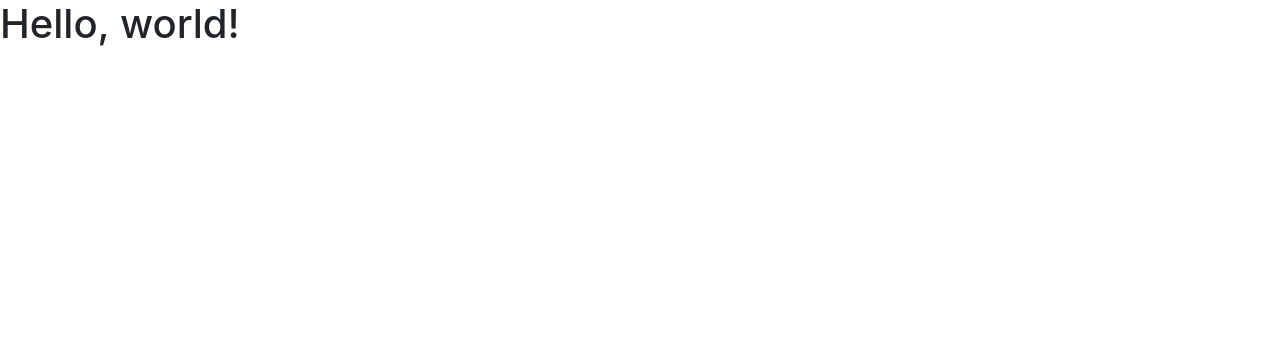
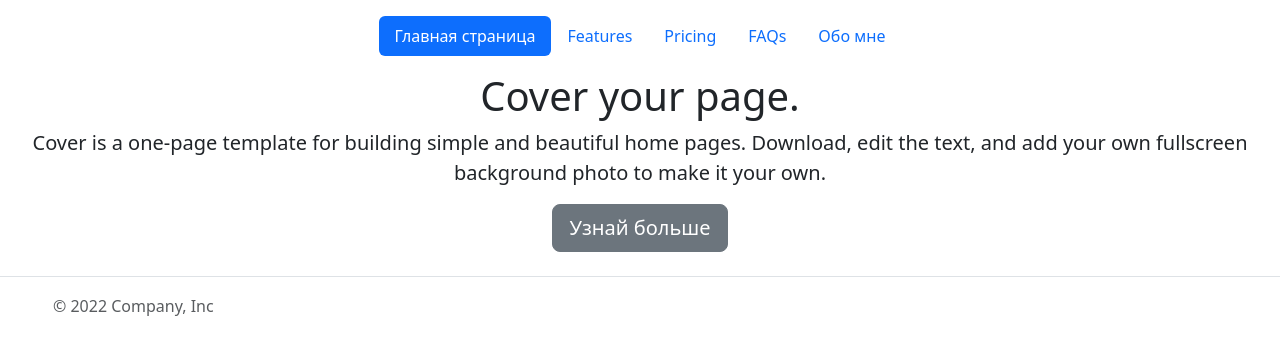
Before and after one commit to everybodygetup/soloflask, a Flask app: page / in a window 1280 px wide. Shown: the top 355 px of the page. Run offline with Flask 2, Linux system fonts and the light colour scheme; some libraries are stand-ins or nearby versions.

Commit message:
Добавил новые шаблоны и пути к ним

```diff
--- a/app.py
+++ b/app.py
@@ -12,12 +12,7 @@ def index():
     return render_template('index.j2')
 
 
-@app.route('/index/')
-@app.route('/index/<name>')
-def hello(name=None):
-    return render_template('index.j2', name=name)
-
 
 @app.route('/about')
 def about():
-    return 'about page'
+    return render_template('about.j2')
--- /dev/null
+++ b/templates/about.j2
@@ -0,0 +1,3 @@
+{% extends "base.j2" %}
+{% block content %}
+{% endblock %}
--- /dev/null
+++ b/templates/base.j2
@@ -0,0 +1,90 @@
+
+<!doctype html>
+<html lang="en">
+  <head>
+    <meta charset="utf-8">
+    <meta name="viewport" content="width=device-width, initial-scale=1, shrink-to-fit=no">
+    <meta name="description" content="">
+    <meta name="author" content="Mark Otto, Jacob Thornton, and Bootstrap contributors">
+    <meta name="generator" content="Hugo 0.101.0">
+
+    <title>Главная страница</title>
+
+    <link rel="canonical" href="https://getbootstrap.com/docs/4.6/examples/cover/">
+    <link rel="stylesheet" href="https://cdn.jsdelivr.net/npm/bootstrap@4.6.2/dist/css/bootstrap.min.css" integrity="sha384-xOolHFLEh07PJGoPkLv1IbcEPTNtaed2xpHsD9ESMhqIYd0nLMwNLD69Npy4HI+N" crossorigin="anonymous">
+
+
+    <!-- Bootstrap core CSS -->
+    <link href="/docs/4.6/dist/css/bootstrap.min.css" rel="stylesheet" integrity="sha384-xOolHFLEh07PJGoPkLv1IbcEPTNtaed2xpHsD9ESMhqIYd0nLMwNLD69Npy4HI+N" crossorigin="anonymous">
+
+
+
+    <!-- Favicons -->
+<link rel="apple-touch-icon" href="/docs/4.6/assets/img/favicons/apple-touch-icon.png" sizes="180x180">
+<link rel="icon" href="/docs/4.6/assets/img/favicons/favicon-32x32.png" sizes="32x32" type="image/png">
+<link rel="icon" href="/docs/4.6/assets/img/favicons/favicon-16x16.png" sizes="16x16" type="image/png">
+<link rel="manifest" href="/docs/4.6/assets/img/favicons/manifest.json">
+<link rel="mask-icon" href="/docs/4.6/assets/img/favicons/safari-pinned-tab.svg" color="#563d7c">
+<link rel="icon" href="/docs/4.6/assets/img/favicons/favicon.ico">
+<meta name="msapplication-config" content="/docs/4.6/assets/img/favicons/browserconfig.xml">
+<meta name="theme-color" content="#563d7c">
+
+
+    <style>
+      .bd-placeholder-img {
+        font-size: 1.125rem;
+        text-anchor: middle;
+        -webkit-user-select: none;
+        -moz-user-select: none;
+        -ms-user-select: none;
+        user-select: none;
+      }
+
+      @media (min-width: 768px) {
+        .bd-placeholder-img-lg {
+          font-size: 3.5rem;
+        }
+      }
+    </style>
+
+
+    <!-- Custom styles for this template -->
+    <link href="cover.css" rel="stylesheet">
+  </head>
+  <body class="text-center">
+
+<div class="container">
+    <header class="d-flex justify-content-center py-3">
+      <ul class="nav nav-pills">
+        <li class="nav-item"><a href="{{ url_for('index') }}" class="nav-link active" aria-current="page">Главная страница</a></li>
+        <li class="nav-item"><a href="#" class="nav-link">Features</a></li>
+        <li class="nav-item"><a href="#" class="nav-link">Pricing</a></li>
+        <li class="nav-item"><a href="#" class="nav-link">FAQs</a></li>
+        <li class="nav-item"><a href="{{ url_for('about') }}" class="nav-link">Обо мне</a></li>
+      </ul>
+    </header>
+  </div>
+
+
+{% block content %}{% endblock %}
+
+<footer class="d-flex flex-wrap justify-content-between align-items-center py-3 my-4 border-top">
+    <div class="col-md-4 d-flex align-items-center">
+      <a href="/" class="mb-3 me-2 mb-md-0 text-muted text-decoration-none lh-1">
+        <svg class="bi" width="30" height="24"><use xlink:href="#bootstrap"></use></svg>
+      </a>
+      <span class="mb-3 mb-md-0 text-muted">© 2022 Company, Inc</span>
+    </div>
+
+    <ul class="nav col-md-4 justify-content-end list-unstyled d-flex">
+      <li class="ms-3"><a class="text-muted" href="#"><svg class="bi" width="24" height="24"><use xlink:href="#twitter"></use></svg></a></li>
+      <li class="ms-3"><a class="text-muted" href="#"><svg class="bi" width="24" height="24"><use xlink:href="#instagram"></use></svg></a></li>
+      <li class="ms-3"><a class="text-muted" href="#"><svg class="bi" width="24" height="24"><use xlink:href="#facebook"></use></svg></a></li>
+    </ul>
+  </footer>
+
+<script src="https://cdn.jsdelivr.net/npm/jquery@3.5.1/dist/jquery.slim.min.js" integrity="sha384-DfXdz2htPH0lsSSs5nCTpuj/zy4C+OGpamoFVy38MVBnE+IbbVYUew+OrCXaRkfj" crossorigin="anonymous"></script>
+<script src="https://cdn.jsdelivr.net/npm/bootstrap@4.6.2/dist/js/bootstrap.bundle.min.js" integrity="sha384-Fy6S3B9q64WdZWQUiU+q4/2Lc9npb8tCaSX9FK7E8HnRr0Jz8D6OP9dO5Vg3Q9ct" crossorigin="anonymous"></script>
+
+  </body>
+</html>
--- a/templates/index.j2
+++ b/templates/index.j2
@@ -1,29 +1,14 @@
-<!doctype html>
-<html lang="en">
-  <head>
-    <!-- Required meta tags -->
-    <meta charset="utf-8">
-    <meta name="viewport" content="width=device-width, initial-scale=1, shrink-to-fit=no">
+{% extends "base.j2" %}
 
-    <!-- Bootstrap CSS -->
-    <link rel="stylesheet" href="https://cdn.jsdelivr.net/npm/bootstrap@4.6.2/dist/css/bootstrap.min.css" integrity="sha384-xOolHFLEh07PJGoPkLv1IbcEPTNtaed2xpHsD9ESMhqIYd0nLMwNLD69Npy4HI+N" crossorigin="anonymous">
 
-    <title>Hello, world!</title>
-  </head>
-  <body>
-    <h1>Hello, world!</h1>
 
-    <!-- Optional JavaScript; choose one of the two! -->
+{% block content %}
+  <main role="main" class="inner cover">
+    <h1 class="cover-heading">Cover your page.</h1>
+    <p class="lead">Cover is a one-page template for building simple and beautiful home pages. Download, edit the text, and add your own fullscreen background photo to make it your own.</p>
+    <p class="lead">
+      <a href="#" class="btn btn-lg btn-secondary">Узнай больше</a>
+    </p>
+  </main>
 
-    <!-- Option 1: jQuery and Bootstrap Bundle (includes Popper) -->
-    <script src="https://cdn.jsdelivr.net/npm/jquery@3.5.1/dist/jquery.slim.min.js" integrity="sha384-DfXdz2htPH0lsSSs5nCTpuj/zy4C+OGpamoFVy38MVBnE+IbbVYUew+OrCXaRkfj" crossorigin="anonymous"></script>
-    <script src="https://cdn.jsdelivr.net/npm/bootstrap@4.6.2/dist/js/bootstrap.bundle.min.js" integrity="sha384-Fy6S3B9q64WdZWQUiU+q4/2Lc9npb8tCaSX9FK7E8HnRr0Jz8D6OP9dO5Vg3Q9ct" crossorigin="anonymous"></script>
-
-    <!-- Option 2: Separate Popper and Bootstrap JS -->
-    <!--
-    <script src="https://cdn.jsdelivr.net/npm/jquery@3.5.1/dist/jquery.slim.min.js" integrity="sha384-DfXdz2htPH0lsSSs5nCTpuj/zy4C+OGpamoFVy38MVBnE+IbbVYUew+OrCXaRkfj" crossorigin="anonymous"></script>
-    <script src="https://cdn.jsdelivr.net/npm/popper.js@1.16.1/dist/umd/popper.min.js" integrity="sha384-9/reFTGAW83EW2RDu2S0VKaIzap3H66lZH81PoYlFhbGU+6BZp6G7niu735Sk7lN" crossorigin="anonymous"></script>
-    <script src="https://cdn.jsdelivr.net/npm/bootstrap@4.6.2/dist/js/bootstrap.min.js" integrity="sha384-+sLIOodYLS7CIrQpBjl+C7nPvqq+FbNUBDunl/OZv93DB7Ln/533i8e/mZXLi/P+" crossorigin="anonymous"></script>
-    -->
-  </body>
-</html>
+{% endblock %}
```
